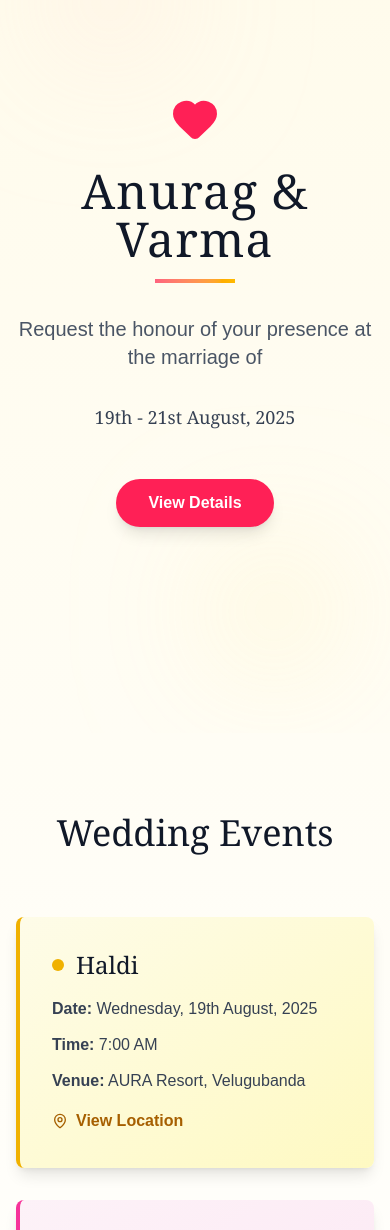
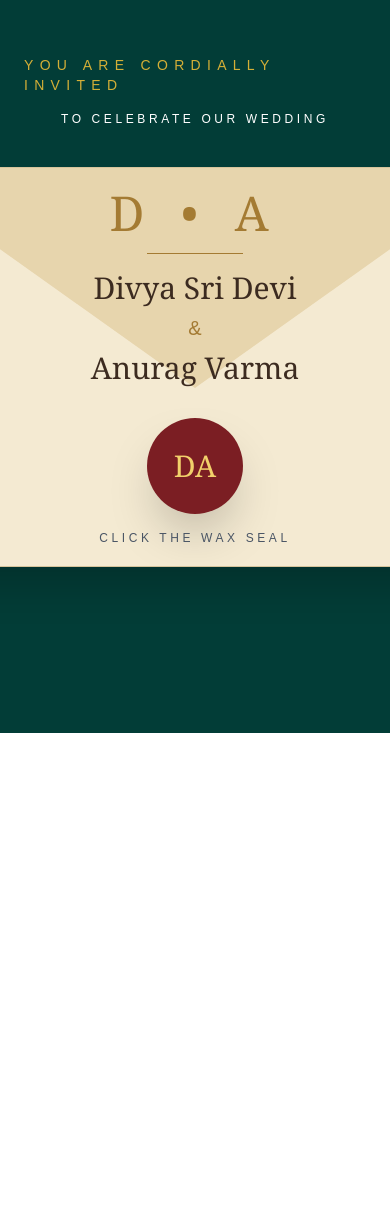
Before and after one commit to thevisualbyte/anuragvarmaweddinginvitation, a Next.js app: page / in a window 390 px wide. Shown: the part 111-1341 px from the top of the page. After the commit the page ends 844 px from the top, so only its background shows below. Built offline with nearby package versions, Linux system fonts and the light colour scheme.

Commit message:
Updated luxury wedding invitation design

```diff
--- a/app/page.tsx
+++ b/app/page.tsx
@@ -1,10 +1,11 @@
 'use client';
 
-import { motion } from 'framer-motion';
-import { Heart, MapPin, Clock, Users } from 'lucide-react';
+import { useState } from 'react';
+import { motion, AnimatePresence } from 'framer-motion';
+import { Heart, MapPin } from 'lucide-react';
 
 export default function Home() {
-  const eventDate = new Date('2024-12-20');
+  const [isOpened, setIsOpened] = useState(false);
 
   const fadeInUp = {
     initial: { opacity: 0, y: 20 },
@@ -13,7 +14,67 @@ export default function Home() {
   };
 
   return (
-    <div className="min-h-screen bg-gradient-to-b from-amber-50 via-white to-amber-50 dark:from-slate-950 dark:via-slate-900 dark:to-slate-950">
+  <>
+ {!isOpened && (
+  <div className="fixed inset-0 z-50 flex flex-col items-center justify-center bg-[#023D37] px-6">
+
+    <p className="text-[#D4AF37] uppercase tracking-[0.45em] text-sm md:text-lg mb-4">
+      YOU ARE CORDIALLY INVITED
+    </p>
+
+    <p className="text-white uppercase tracking-[0.30em] text-xs md:text-sm mb-10">
+      TO CELEBRATE OUR WEDDING
+    </p>
+
+   <div className="relative w-[620px] h-[400px] rounded-xl bg-[#f4ead2] border border-[#d6c49b] shadow-2xl overflow-hidden">
+      {/* Envelope Flap */}
+      <div
+  className="absolute top-0 left-0 w-full h-[220px] bg-[#e7d5ad]"
+  style={{
+    clipPath: "polygon(0 0, 100% 0, 50% 100%)",
+  }}
+/>
+      {/* Letter */}
+      <div className="relative z-10 flex flex-col items-center justify-center h-full">
+
+        <p className="text-5xl font-serif tracking-[0.25em] text-[#a47b33]">
+          D • A
+        </p>
+
+        <div className="w-24 h-px bg-[#a47b33] my-4"></div>
+
+        <h2 className="text-3xl font-serif text-[#3c2b20]">
+          Divya Sri Devi
+        </h2>
+
+        <p className="text-xl text-[#a47b33] my-2">&</p>
+
+        <h2 className="text-3xl font-serif text-[#3c2b20]">
+          Anurag Varma
+        </h2>
+
+        <button
+          onClick={() => setIsOpened(true)}
+          className="mt-8 w-24 h-24 rounded-full bg-[#7b1e23] text-[#f2d16b] text-3xl font-serif shadow-2xl hover:scale-105 transition-all duration-300"
+        >
+          DA
+        </button>
+
+        <p className="mt-4 uppercase tracking-[0.3em] text-xs text-gray-600">
+          Click the Wax Seal
+        </p>
+
+      </div>
+
+    </div>
+
+  </div>
+)}
+    <div
+  className={`min-h-screen bg-gradient-to-b from-amber-50 via-white to-amber-50 dark:from-slate-950 dark:via-slate-900 dark:to-slate-950 ${
+    !isOpened ? "hidden" : "block"
+  }`}
+>
       {/* Hero Section */}
       <motion.section
         className="min-h-screen flex flex-col items-center justify-center px-4 py-20 relative overflow-hidden"
@@ -44,7 +105,7 @@ export default function Home() {
             {...fadeInUp}
             className="text-5xl md:text-7xl font-serif font-light mb-4 text-gray-900 dark:text-white tracking-wide"
           >
-            Anurag & Varma
+            Divya Sri Devi
           </motion.h1>
 
           <motion.div
@@ -54,23 +115,44 @@ export default function Home() {
 
           <motion.p
             {...fadeInUp}
-            className="text-xl md:text-2xl text-gray-600 dark:text-gray-300 mb-8 font-light"
+            className="text-xl md:text-2xl text-gray-600 dark:text-gray-300 mb-2 font-light"
           >
-            Request the honour of your presence at the marriage of
+            cordially invites you
+          </motion.p>
+
+          <motion.p
+            {...fadeInUp}
+            className="text-xl md:text-2xl text-gray-600 dark:text-gray-300 mb-2 font-light"
+          >
+            to celebrate the joyous occasions
+          </motion.p>
+
+          <motion.p
+            {...fadeInUp}
+            className="text-xl md:text-2xl text-gray-600 dark:text-gray-300 mb-4 font-light"
+          >
+            leading to her wedding with
           </motion.p>
 
           <motion.p
             {...fadeInUp}
             className="text-lg text-gray-700 dark:text-gray-200 mb-12 font-serif"
           >
-            19th - 21st August, 2025
+            Anurag Varma
+          </motion.p>
+
+          <motion.p
+            {...fadeInUp}
+            className="text-lg text-gray-700 dark:text-gray-200 mb-12 font-serif"
+          >
+            20th–21st August, 2026
           </motion.p>
 
           <motion.button
             {...fadeInUp}
             className="px-8 py-3 bg-rose-500 hover:bg-rose-600 text-white rounded-full font-semibold transition-colors duration-300 shadow-lg hover:shadow-xl"
           >
-            View Details
+            Explore Invitation
           </motion.button>
         </div>
       </motion.section>
@@ -91,71 +173,22 @@ export default function Home() {
         </motion.h2>
 
         <div className="grid md:grid-cols-2 gap-8">
-          {/* Haldi */}
           <motion.div
             {...fadeInUp}
             className="bg-gradient-to-br from-yellow-50 to-yellow-100 dark:from-yellow-900 dark:to-yellow-800 rounded-lg p-8 shadow-lg hover:shadow-xl transition-shadow border-l-4 border-yellow-500"
           >
             <div className="flex items-center gap-3 mb-4">
               <div className="w-3 h-3 rounded-full bg-yellow-500"></div>
-              <h3 className="text-2xl font-serif text-gray-900 dark:text-white">Haldi</h3>
+              <h3 className="text-2xl font-serif text-gray-900 dark:text-white">Pellikuthuru</h3>
             </div>
             <p className="text-gray-700 dark:text-gray-200 mb-3">
-              <strong>Date:</strong> Wednesday, 19th August, 2025
+              <strong>Thursday</strong>
             </p>
             <p className="text-gray-700 dark:text-gray-200 mb-3">
-              <strong>Time:</strong> 7:00 AM
-            </p>
-            <p className="text-gray-700 dark:text-gray-200 mb-4">
-              <strong>Venue:</strong> AURA Resort, Velugubanda
-            </p>
-            <a
-              href="https://maps.app.goo.gl/6PYomcyCr6CyKJPy7"
-              target="_blank"
-              rel="noopener noreferrer"
-              className="inline-flex items-center gap-2 text-yellow-700 dark:text-yellow-300 hover:underline font-semibold"
-            >
-              <MapPin className="w-4 h-4" /> View Location
-            </a>
-          </motion.div>
-
-          {/* Pellikoduku */}
-          <motion.div
-            {...fadeInUp}
-            className="bg-gradient-to-br from-pink-50 to-pink-100 dark:from-pink-900 dark:to-pink-800 rounded-lg p-8 shadow-lg hover:shadow-xl transition-shadow border-l-4 border-pink-500"
-          >
-            <div className="flex items-center gap-3 mb-4">
-              <div className="w-3 h-3 rounded-full bg-pink-500"></div>
-              <h3 className="text-2xl font-serif text-gray-900 dark:text-white">Pellikoduku</h3>
-            </div>
-            <p className="text-gray-700 dark:text-gray-200 mb-3">
-              <strong>Date:</strong> Thursday, 20th August, 2025
+              <strong>Date:</strong> 20 August 2026
             </p>
             <p className="text-gray-700 dark:text-gray-200 mb-3">
-              <strong>Time:</strong> 6:40 AM
-            </p>
-            <p className="text-gray-700 dark:text-gray-200 mb-4">
-              <strong>Venue:</strong> Kalavacharla (Home)
-            </p>
-            <p className="text-sm text-gray-600 dark:text-gray-300">
-              A beautiful morning tradition celebrating the groom.
-            </p>
-          </motion.div>
-
-          {/* Vididhi */}
-          <motion.div
-            {...fadeInUp}
-            className="bg-gradient-to-br from-purple-50 to-purple-100 dark:from-purple-900 dark:to-purple-800 rounded-lg p-8 shadow-lg hover:shadow-xl transition-shadow border-l-4 border-purple-500"
-          >
-            <div className="flex items-center gap-3 mb-4">
-              <div className="w-3 h-3 rounded-full bg-purple-500"></div>
-              <h3 className="text-2xl font-serif text-gray-900 dark:text-white">Vididhi</h3>
-            </div>
-            <p className="text-gray-700 dark:text-gray-200 mb-3">
-              <strong>Date:</strong> Thursday, 20th August, 2025
-            </p>
-            <p className="text-gray-700 dark:text-gray-200 mb-3">
-              <strong>Time:</strong> 4:30 PM onwards
+              <strong>Time:</strong> 6:30 AM
             </p>
             <p className="text-gray-700 dark:text-gray-200 mb-4">
               <strong>Venue:</strong> D.G.B Convention, Sarpavaram, Kakinada
@@ -164,7 +197,7 @@ export default function Home() {
               href="https://maps.app.goo.gl/3qUo1Huu5JzNdZCG9"
               target="_blank"
               rel="noopener noreferrer"
-              className="inline-flex items-center gap-2 text-purple-700 dark:text-purple-300 hover:underline font-semibold"
+              className="inline-flex items-center gap-2 text-yellow-700 dark:text-yellow-300 hover:underline font-semibold"
             >
               <MapPin className="w-4 h-4" /> View Location
             </a>
@@ -180,7 +213,7 @@ export default function Home() {
               <h3 className="text-2xl font-serif text-gray-900 dark:text-white">Reception</h3>
             </div>
             <p className="text-gray-700 dark:text-gray-200 mb-3">
-              <strong>Date:</strong> Thursday, 20th August, 2025
+              <strong>Date:</strong> Thursday, 20 August 2026
             </p>
             <p className="text-gray-700 dark:text-gray-200 mb-3">
               <strong>Time:</strong> 7:00 PM onwards
@@ -212,7 +245,7 @@ export default function Home() {
               <Heart className="w-6 h-6 text-rose-600 dark:text-rose-300" fill="currentColor" />
             </div>
             <p className="text-center text-gray-700 dark:text-gray-200 mb-3">
-              <strong>Date:</strong> Friday, 21st August, 2025
+              <strong>Date:</strong> Friday, 21 August 2026
             </p>
             <p className="text-center text-gray-700 dark:text-gray-200 mb-3">
               <strong>Time:</strong> 3:53 AM
@@ -270,40 +303,22 @@ export default function Home() {
         </div>
       </motion.section>
 
-      {/* RSVP Section */}
-      <motion.section
-        className="py-20 px-4 max-w-2xl mx-auto"
-        initial={{ opacity: 0 }}
-        whileInView={{ opacity: 1 }}
-        transition={{ duration: 0.6 }}
-        viewport={{ once: true }}
-      >
-        <motion.div
-          {...fadeInUp}
-          className="bg-gradient-to-br from-rose-50 to-amber-50 dark:from-slate-800 dark:to-slate-700 rounded-lg p-12 text-center shadow-lg"
-        >
-          <h2 className="text-3xl font-serif text-gray-900 dark:text-white mb-4">
-            RSVP
-          </h2>
-          <p className="text-gray-600 dark:text-gray-300 mb-8">
-            Please let us know if you can celebrate with us.
-          </p>
-          <motion.button
-            whileHover={{ scale: 1.05 }}
-            whileTap={{ scale: 0.95 }}
-            className="px-8 py-3 bg-rose-500 hover:bg-rose-600 text-white rounded-full font-semibold transition-colors duration-300 shadow-lg hover:shadow-xl"
-          >
-            RSVP Now
-          </motion.button>
-        </motion.div>
-      </motion.section>
-
       {/* Footer */}
       <footer className="bg-gray-900 dark:bg-slate-950 text-white py-8 text-center">
         <p className="text-gray-400">
-          Looking forward to celebrating with you. ♡
+          With Love
+          <br />
+          Divya Sri Devi
+          <br />
+          &
+          <br />
+          Anurag Varma
+          <br />
+          <br />
+          We look forward to celebrating with you.
         </p>
       </footer>
     </div>
-  );
+  </>
+);
 }
```
